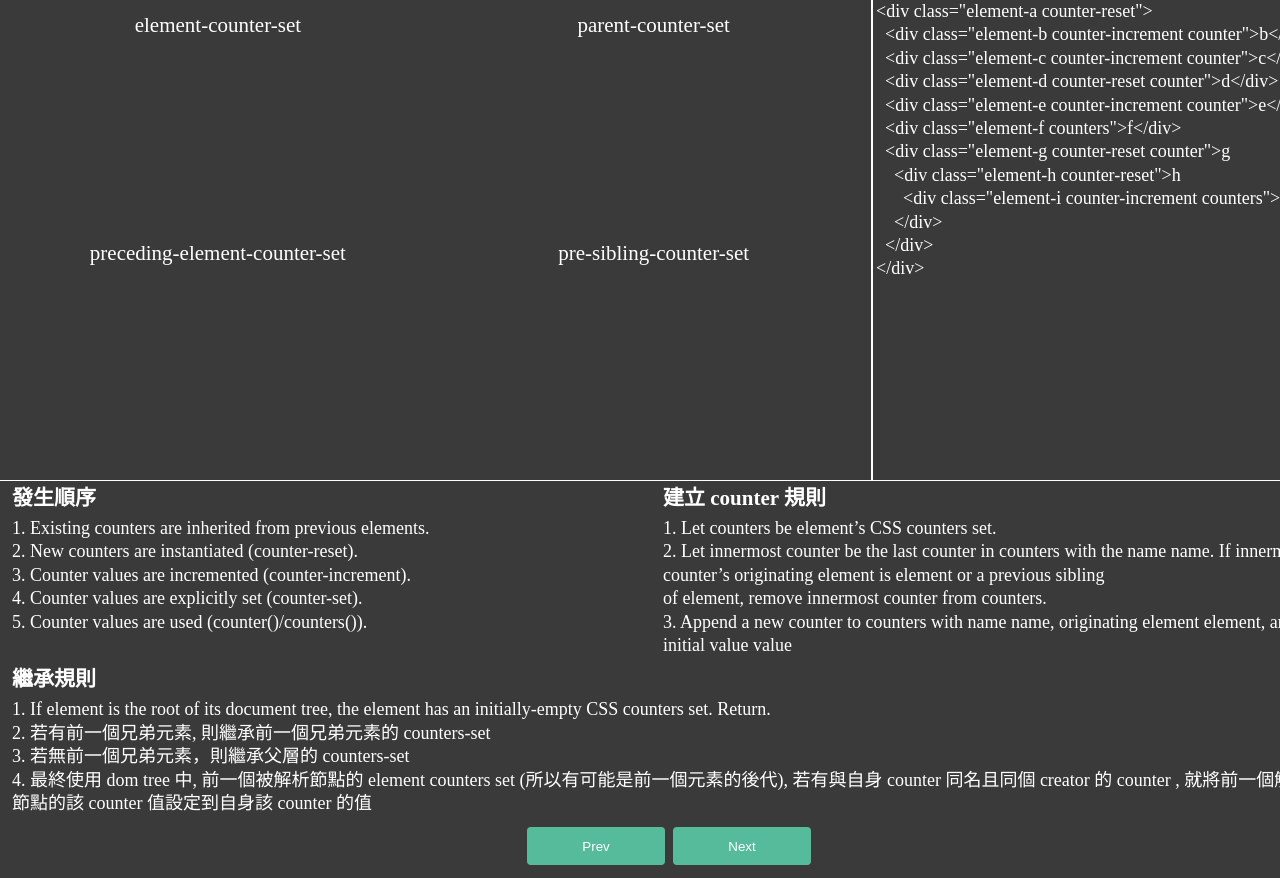
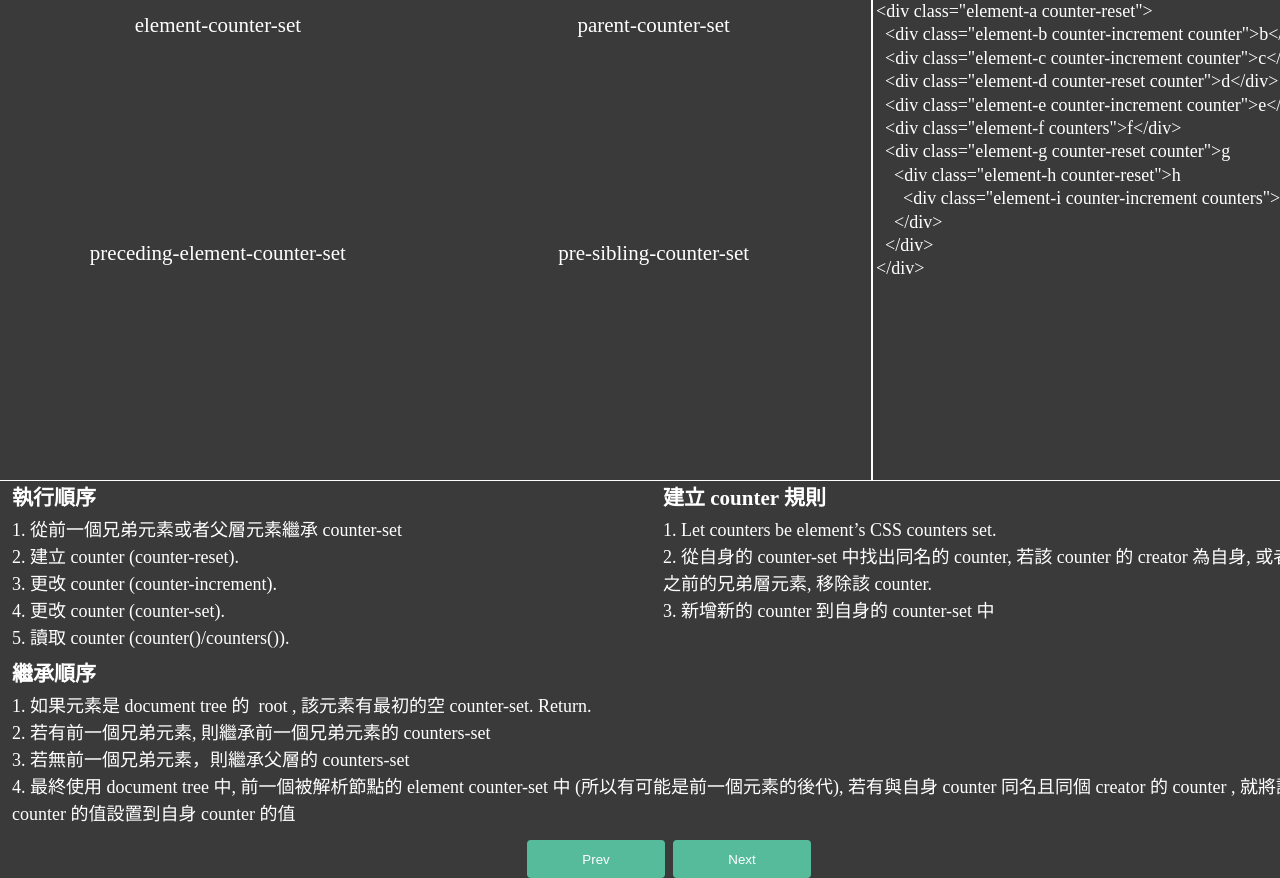
Before and after one commit to laidasan/CounterSetView, a Vue app: page / in a window 1280 px wide. Shown: the top 878 px of the page. Built offline with nearby package versions, Linux system fonts and the light colour scheme.

Commit message:
modify app.vue

```diff
--- a/src/App.vue
+++ b/src/App.vue
@@ -62,9 +62,8 @@
     </div>
 
     <div class="counter-set-rules d-flex">
-      <!-- TODO rules -->
       <div class="process-rules rules">
-        <div class="rules-title">發生順序</div>
+        <div class="rules-title">執行順序</div>
         <ol class="rule-list">
           <li
             v-for="(rule, index) of processRules"
@@ -99,7 +98,7 @@
       </div>
 
       <div class="inherit-rules rules">
-        <div class="rules-title">繼承規則</div>
+        <div class="rules-title">繼承順序</div>
         <ol class="rule-list">
           <li
             v-for="(rule, index) of inheritRules"
@@ -176,24 +175,24 @@ export default {
       ],
 
       processRules: [
-        "Existing counters are inherited from previous elements.",
-        "New counters are instantiated (counter-reset).",
-        "Counter values are incremented (counter-increment).",
-        "Counter values are explicitly set (counter-set).",
-        "Counter values are used (counter()/counters()).",
+        '從前一個兄弟元素或者父層元素繼承 counter-set',
+        '建立 counter (counter-reset). ',
+        '更改 counter (counter-increment). ',
+        '更改 counter (counter-set). ',
+        '讀取 counter (counter()/counters()).'
       ],
 
       inheritRules: [
-        "If element is the root of its document tree, the element has an initially-empty CSS counters set. Return.",
-        "若有前一個兄弟元素, 則繼承前一個兄弟元素的 counters-set",
-        "若無前一個兄弟元素，則繼承父層的 counters-set",
-        "最終使用 dom tree 中,  前一個被解析節點的 element counters set (所以有可能是前一個元素的後代), 若有與自身 counter 同名且同個 creator 的 counter , 就將前一個解析節點的該 counter 值設定到自身該 counter 的值",
+        '如果元素是 document tree 的  root , 該元素有最初的空 counter-set. Return.',
+        '若有前一個兄弟元素, 則繼承前一個兄弟元素的 counters-set ',
+        '若無前一個兄弟元素，則繼承父層的 counters-set ',
+        `最終使用 document tree 中, 前一個被解析節點的 element counter-set 中 (所以有可能是前一個元素的後代), 若有與自身 counter 同名且同個 creator 的 counter , 就將該 counter 的值設置到自身 counter 的值`
       ],
 
       counterResetProcessRules: [
-        "Let counters be element’s CSS counters set.",
-        "Let innermost counter be the last counter in counters with the name name. If innermost counter’s originating element is element or a previous sibling of element, remove innermost counter from counters.",
-        "Append a new counter to counters with name name, originating element element, and initial value value",
+        'Let counters be element’s CSS counters set.',
+        '從自身的 counter-set 中找出同名的 counter, 若該 counter 的 creator 為自身, 或者是之前的兄弟層元素, 移除該 counter.',
+        '新增新的 counter 到自身的 counter-set 中'
       ],
     };
   },
@@ -353,7 +352,7 @@ export default {
 
 .rule-list {
   font-size: 18px;
-  line-height: 1.3;
+  line-height: 1.5;
   counter-reset: num 0;
 
   &-item {
```
